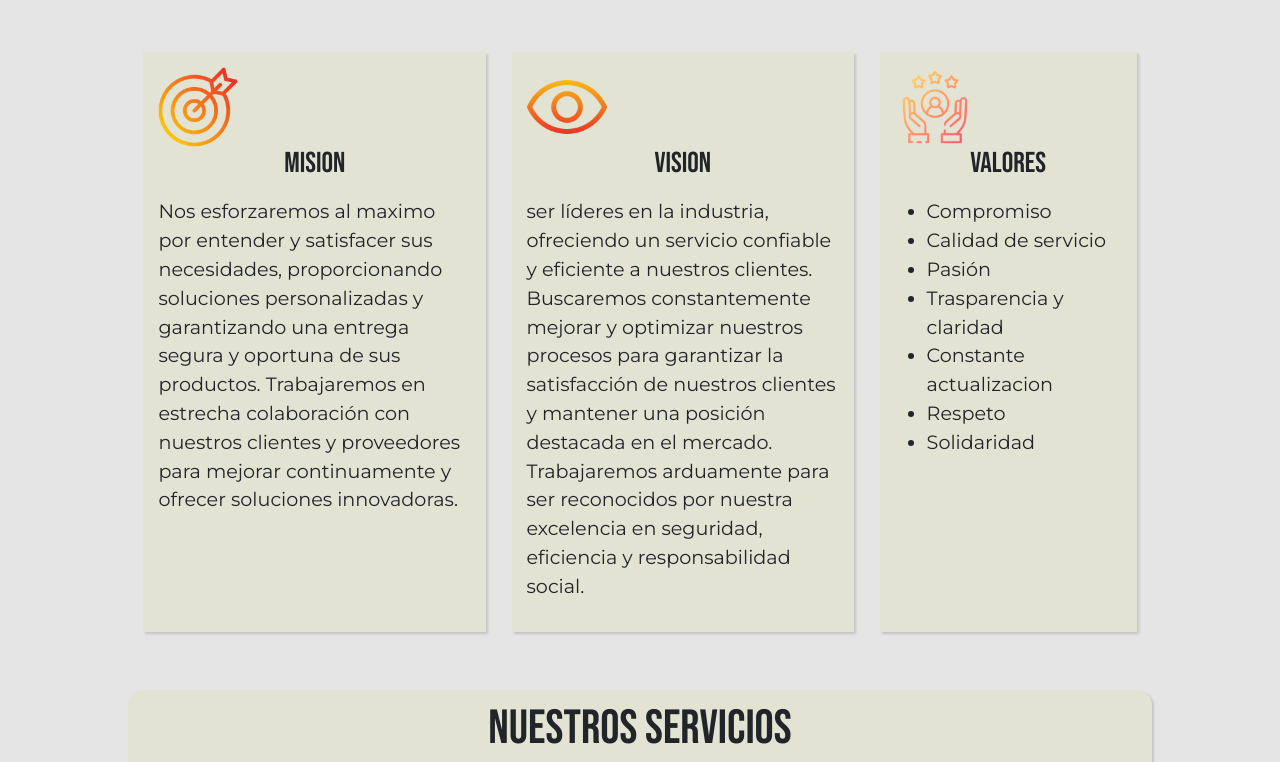
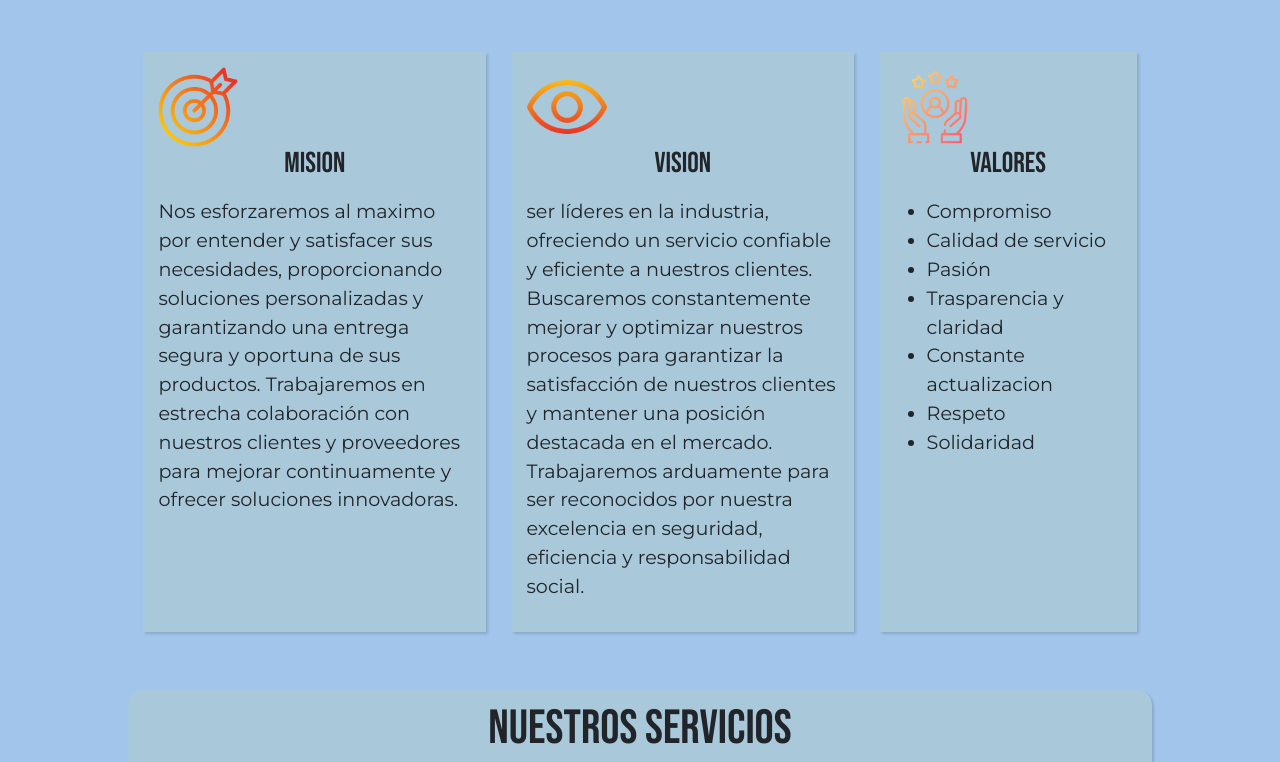
Before and after one commit to ctorresolarte/trasportes-vallemar, a plain HTML site: page index.html in a window 1280 px wide. Shown: the part 865-1627 px from the top of the page. Drawn offline with nearby package versions, Linux system fonts and the light colour scheme.

Commit message:
fondo de la pagina

```diff
--- a/style.css
+++ b/style.css
@@ -1,5 +1,10 @@
+
 main{
-    background: rgba(0, 0, 0, 0.103);
+    background-image: url(img-figma/Hexagon.svg);
+    background-repeat: no-repeat;
+    background-size: cover;
+    background-position: center;
+    /* background: rgba(0, 0, 0, 0.103); */
 }
 
 /** Barra de navegacion */
```
Also changed, not shown: img-figma/Hexagon.svg (added).
